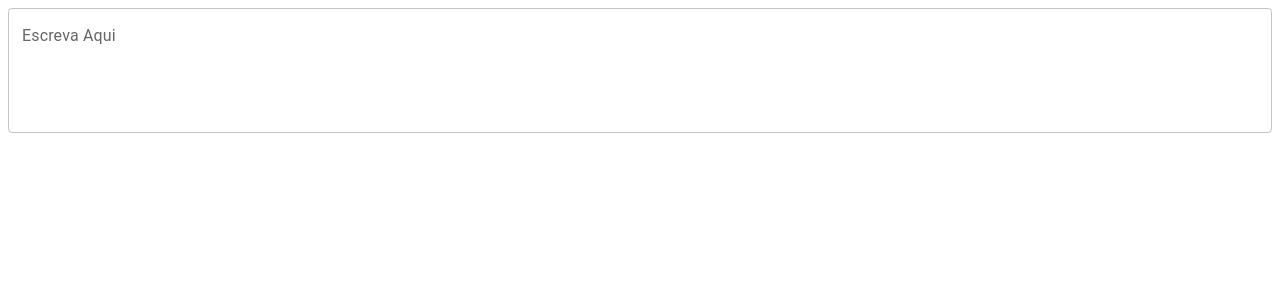
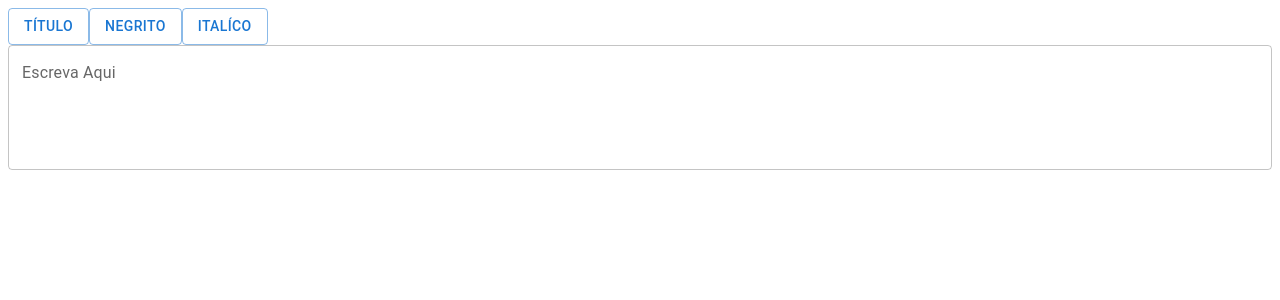
Before and after one commit to MarquesLazaro/Editor_Markdown, a Next.js app: page / in a window 1280 px wide. Shown: the top 300 px of the page. Built offline with nearby package versions, Linux system fonts and the light colour scheme.

Commit message:
versão inicial de estilização do texto

```diff
--- a/app/page.tsx
+++ b/app/page.tsx
@@ -2,13 +2,45 @@
 import ReactMarkdown from "react-markdown";
 import remarkGfm from "remark-gfm";
 import TextField from "@mui/material/TextField";
-import { useState } from "react";
+import { useRef, useState } from "react";
+import Button from "@mui/material/Button";
 
 export default function Home() {
   const [markdown, setMarkdown] = useState<string>("");
+  const ref = useRef<HTMLTextAreaElement | null>(null);
+
+  const toTitle = (text: string) => `# ${text}`;
+  const toBold = (text: string) => `**${text}**`;
+  const toItalic = (text: string) => `*${text}*`;
+
+  const selectAndEditText = (editFn: (text: string) => string) => {
+    return () => {
+      const textArea = ref.current;
+
+      const start = textArea?.selectionStart;
+      const end = textArea?.selectionEnd;
+
+      const selectedText = markdown.slice(start, end);
+      const editedText = editFn(selectedText);
+
+      const newMarkdown =
+        markdown.slice(0, start) + editedText + markdown.slice(end);
+
+      setMarkdown(newMarkdown);
+    };
+  };
 
   return (
     <div className="prose">
+      <Button variant="outlined" onClick={selectAndEditText(toTitle)}>
+        Título
+      </Button>
+      <Button variant="outlined" onClick={selectAndEditText(toBold)}>
+        Negrito
+      </Button>
+      <Button variant="outlined" onClick={selectAndEditText(toItalic)}>
+        Italíco
+      </Button>
       <TextField
         label="Escreva Aqui"
         multiline
@@ -16,6 +48,7 @@ export default function Home() {
         fullWidth
         value={markdown}
         onChange={(e) => setMarkdown(e.target.value)}
+        inputRef={ref}
       />
       <ReactMarkdown remarkPlugins={[remarkGfm]}>{markdown}</ReactMarkdown>
     </div>
```
